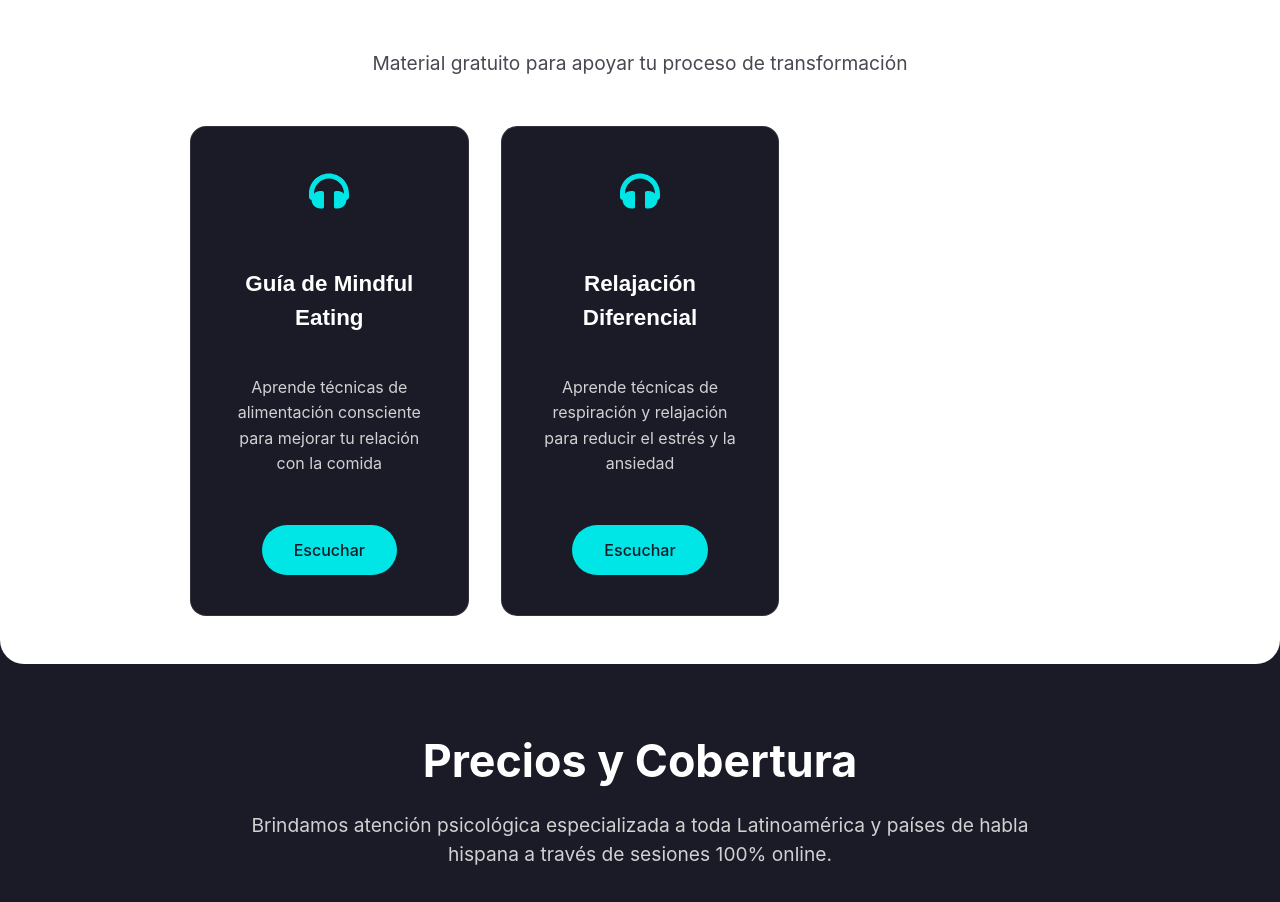
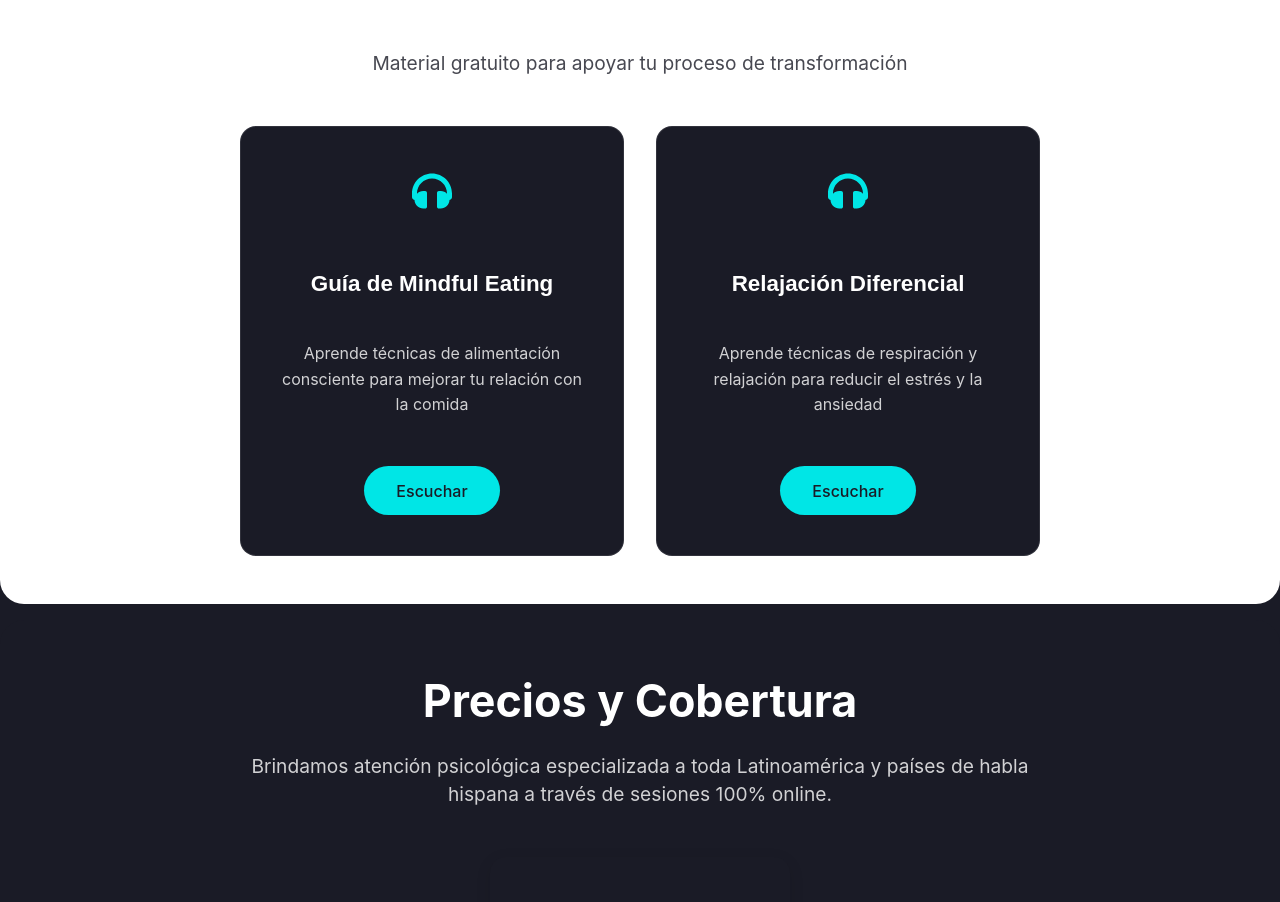
Before and after one commit to pabloenzenhofer/psicologiadelaobesidad, a React (Vite) app: page / in a window 1280 px wide. Shown: the part 4923-5825 px from the top of the page. Built offline with nearby package versions, Linux system fonts and the light colour scheme; a web font is replaced by a local one.

Commit message:
Center resources cards layout

```diff
--- a/src/App.css
+++ b/src/App.css
@@ -1577,8 +1577,11 @@ html, body {
 
 .resources-grid {
   display: grid;
-  grid-template-columns: repeat(3, 1fr);
+  grid-template-columns: repeat(2, 1fr);
   gap: 2rem;
+  justify-content: center;
+  max-width: 800px;
+  margin: 0 auto;
 }
 
 .resource-card {
```
